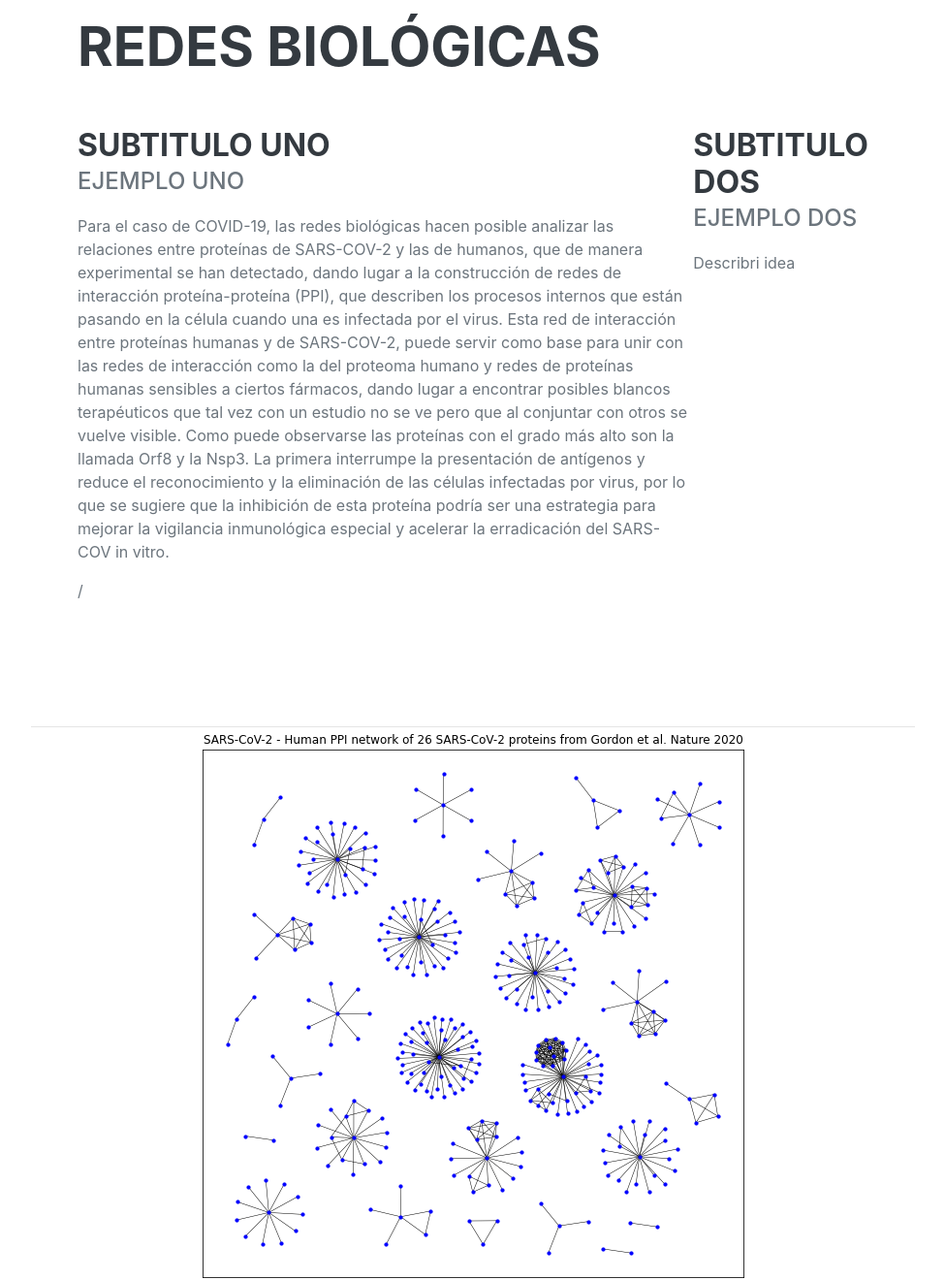
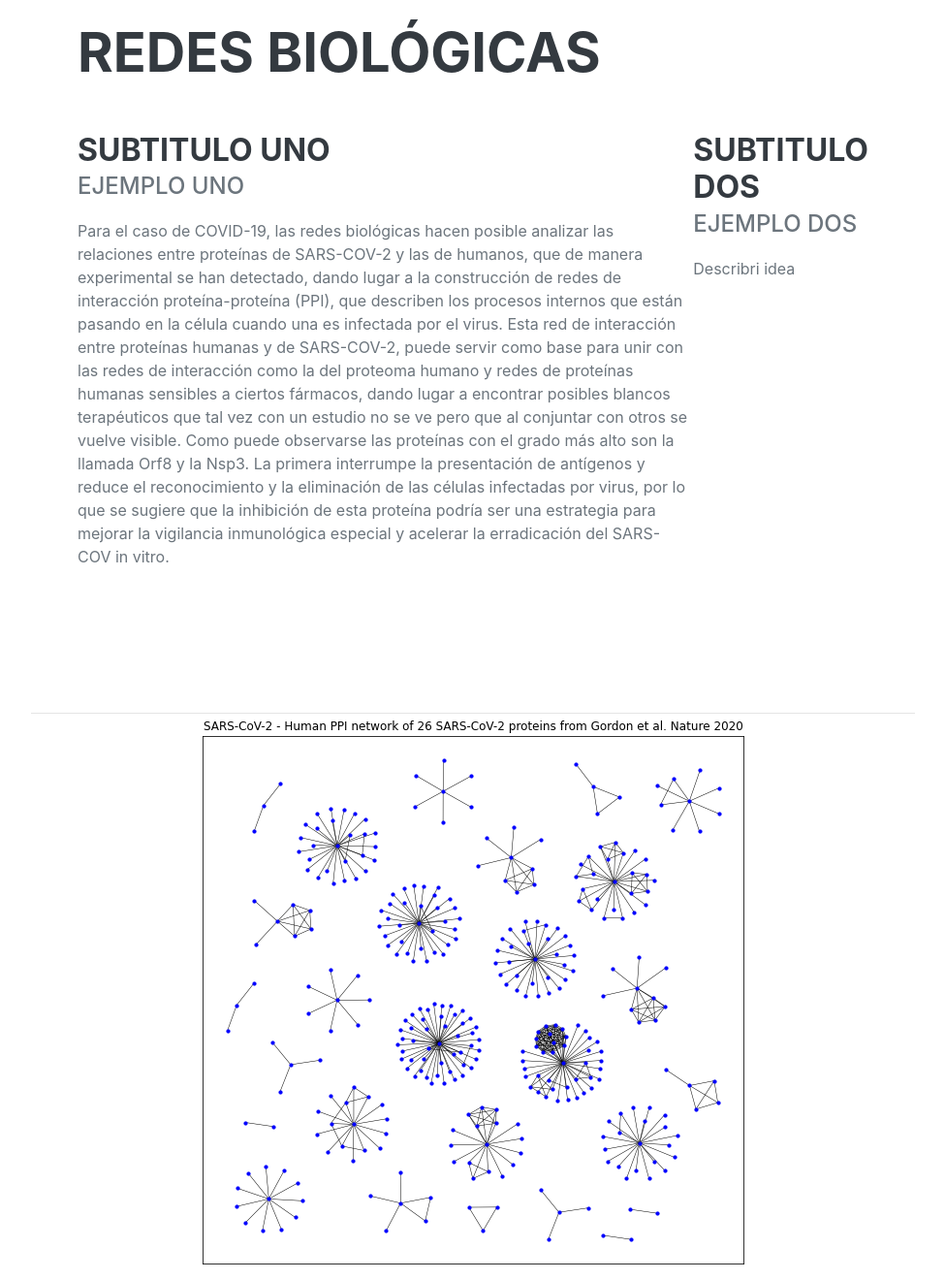
Before and after one commit to AlejandroRD98/NetworkBiology-C18, a plain HTML site: page index.html in a window 1280 px wide. Shown: the part 2100-3420 px from the top of the page at 97% size, without its empty margins (288-1263 px from the left). Drawn offline with nearby package versions, Linux system fonts and the light colour scheme; a web font is replaced by a local one.

Commit message:
Update index.html

```diff
--- a/index.html
+++ b/index.html
@@ -116,7 +116,7 @@ Este fenómeno ha sido objeto de estudio debido a la actual pandemia causada por
                             <div class="subheading mb-3">EJEMPLO UNO</div> <!-- SUBTITULO DEL PRIMER SUBTITULO-->
                             <div>Para el caso de COVID-19, las redes biológicas hacen posible analizar las relaciones entre proteínas de SARS-COV-2 y las de humanos, que de manera experimental se han detectado, dando lugar a la  construcción de redes de interacción proteína-proteína (PPI), que describen los procesos internos que están pasando en la célula cuando una es infectada por el virus. Esta red de interacción entre proteínas humanas y de SARS-COV-2, puede servir como base para unir con las redes de interacción como la del proteoma humano y redes de proteínas humanas sensibles a ciertos fármacos, dando lugar a encontrar posibles blancos terapéuticos que tal vez con un estudio no se ve pero que al conjuntar con otros se vuelve visible. Como puede observarse las proteínas con el grado más alto son la llamada Orf8 y la Nsp3. La primera interrumpe la presentación de antígenos y reduce el reconocimiento y la eliminación de las células infectadas por virus, por lo que se sugiere que la inhibición de esta proteína podría ser una estrategia para mejorar la vigilancia inmunológica especial y acelerar la erradicación del SARS-COV in vitro.
 </p> <!-- INSERTAR SUBTEXTO-->
-                        </div>/
+                        </div>
 
                     </div>
                     <div class="d-flex flex-column flex-md-row justify-content-between">
@@ -130,7 +130,7 @@ Este fenómeno ha sido objeto de estudio debido a la actual pandemia causada por
                 </div>
             </section>
             <hr class="m-0" />
-           <div align="center"><img src="/assets/img/primeragra%CC%81fica.png"></div>
+           <div align="center"><img src="/assets/img/primeragraf.png"></div>
 
 
 
```
